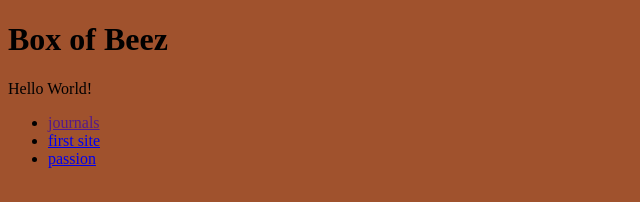
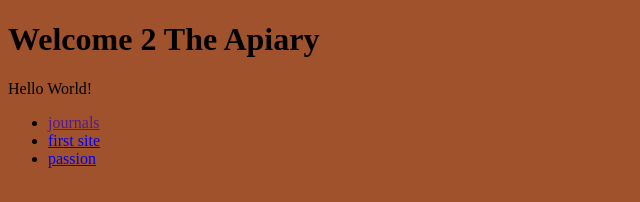
Before and after one commit to Beezerr/class-site, a plain HTML site: page index.html in a window 1280 px wide. Shown: the whole page, without its empty margins (0-640 px from the left). Drawn offline with Linux system fonts and the light colour scheme.

Commit message:
Header and Title Update

```diff
--- a/index.html
+++ b/index.html
@@ -1,12 +1,12 @@
 <!DOCTYPE html>
 <html>
     <head>
-        <title>World Wide Beez</title>
+        <title>Mind Ur Beezwax!</title>
         <link rel="stylesheet" href="style.css">
         <link rel="shortcut icon" type="image/png" href="img/icon.png">
     </head>
     <body>
-        <h1>Box of Beez</h1>
+        <h1>Welcome 2 The Apiary</h1>
         <p>Hello World!</p>
         <ul>
             <li><a href="">journals</a></li>
```
